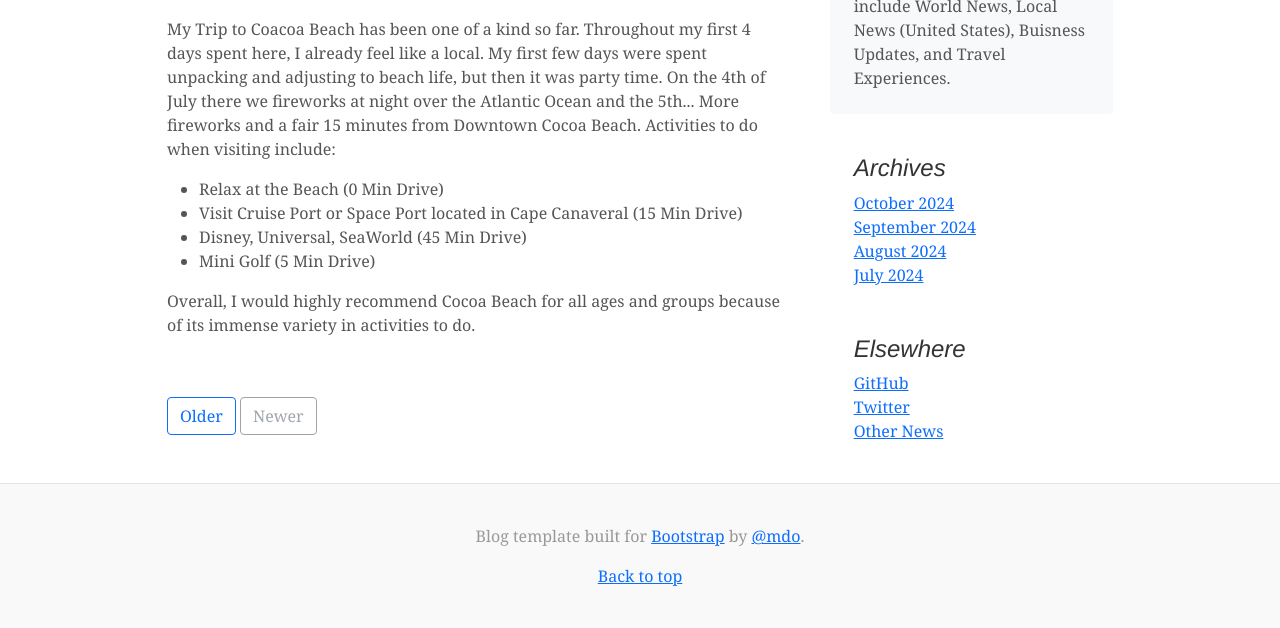
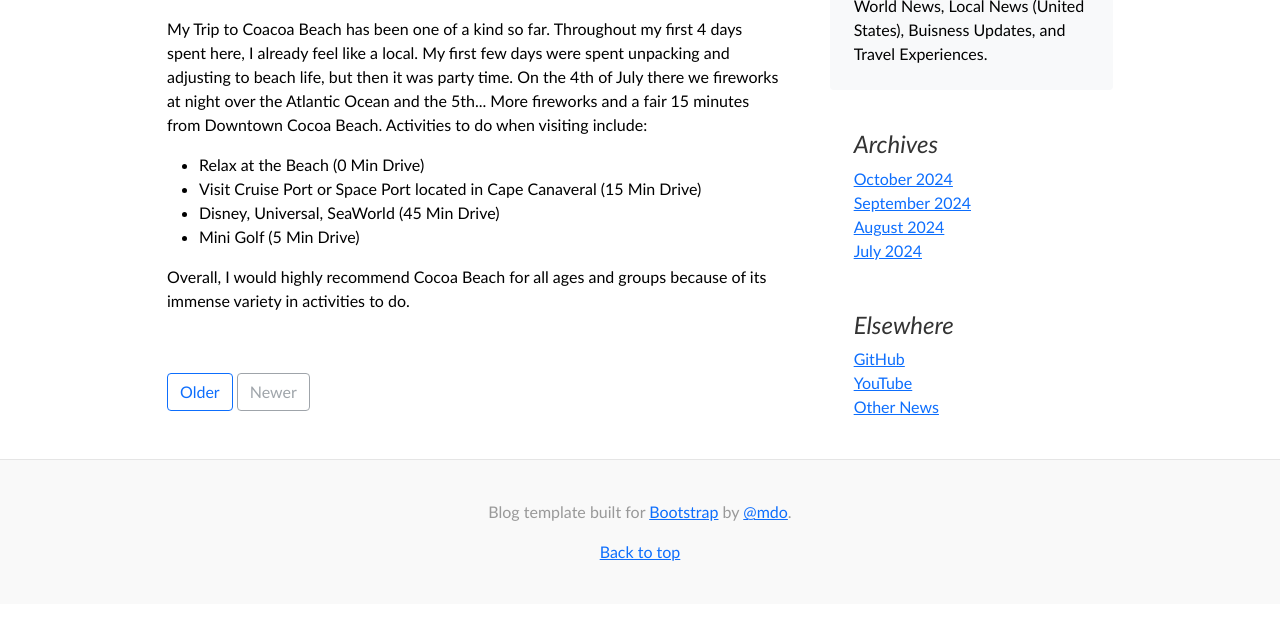
Before and after one commit to goodwing27/GoodwinWebDesignSpring25, a plain HTML site: page 4Bootstrap/Blog Practice/index.html in a window 1280 px wide. Shown: the part 282-910 px from the top of the page. After the commit the page ends 886 px from the top, so only its background shows below. Drawn offline with nearby package versions, Linux system fonts and the light colour scheme.

Commit message:
styled blog

```diff
--- a/4Bootstrap/Blog Pracice/blog.css
+++ b/4Bootstrap/Blog Practice/blog.css
@@ -3,8 +3,8 @@
  */
 
 body {
-    font-family: Georgia, "Times New Roman", Times, serif;
-    color: #555;
+    font-family: 'Gill Sans', 'Gill Sans MT', Calibri, 'Trebuchet MS', sans-serif;
+    color: black;
 }
 
 h1,
@@ -20,7 +20,6 @@ h5,
 h6,
 .h6 {
     margin-top: 0;
-    font-family: "Helvetica Neue", Helvetica, Arial, sans-serif;
     font-weight: normal;
     color: #333;
 }
@@ -100,7 +99,7 @@ h6,
 
 .blog-description {
     font-size: 20px;
-    color: white;
+    color: #999;
 }
 
 
--- a/4Bootstrap/Blog Pracice/index.html
+++ b/4Bootstrap/Blog Practice/index.html
@@ -139,9 +139,9 @@
                     <div class="p-4">
                         <h4 class="fst-italic">Elsewhere</h4>
                         <ol class="list-unstyled">
-                            <li><a href="#">GitHub</a></li>
-                            <li><a href="#">Twitter</a></li>
-                            <li><a href="#">Other News</a></li>
+                            <li><a href="https://desktop.github.com/">GitHub</a></li>
+                            <li><a href="https://youtube.com/@outereight?si=0ASfeWwFq6pb0Ylo">YouTube</a></li>
+                            <li><a href="https://www.usatoday.com/travel/">Other News</a></li>
                         </ol>
                     </div>
                 </div>
```
